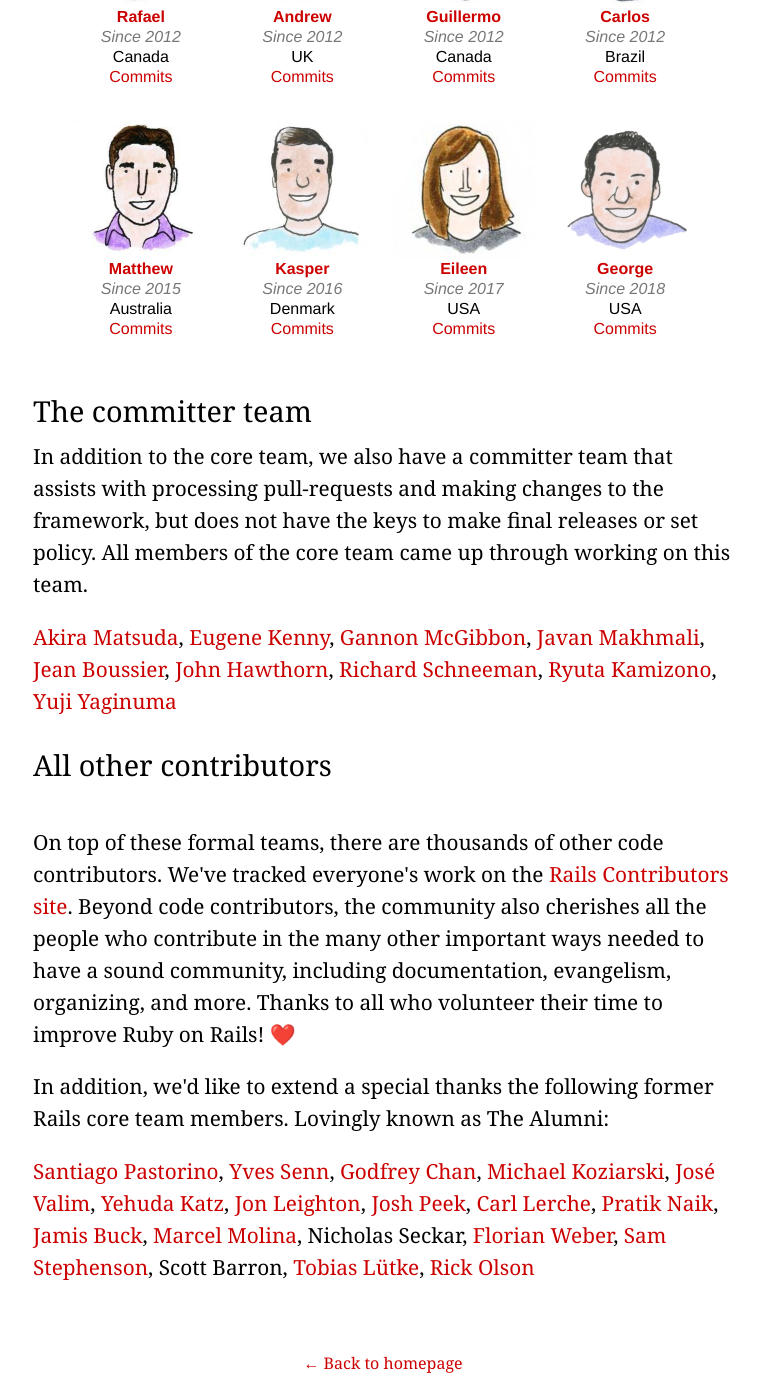
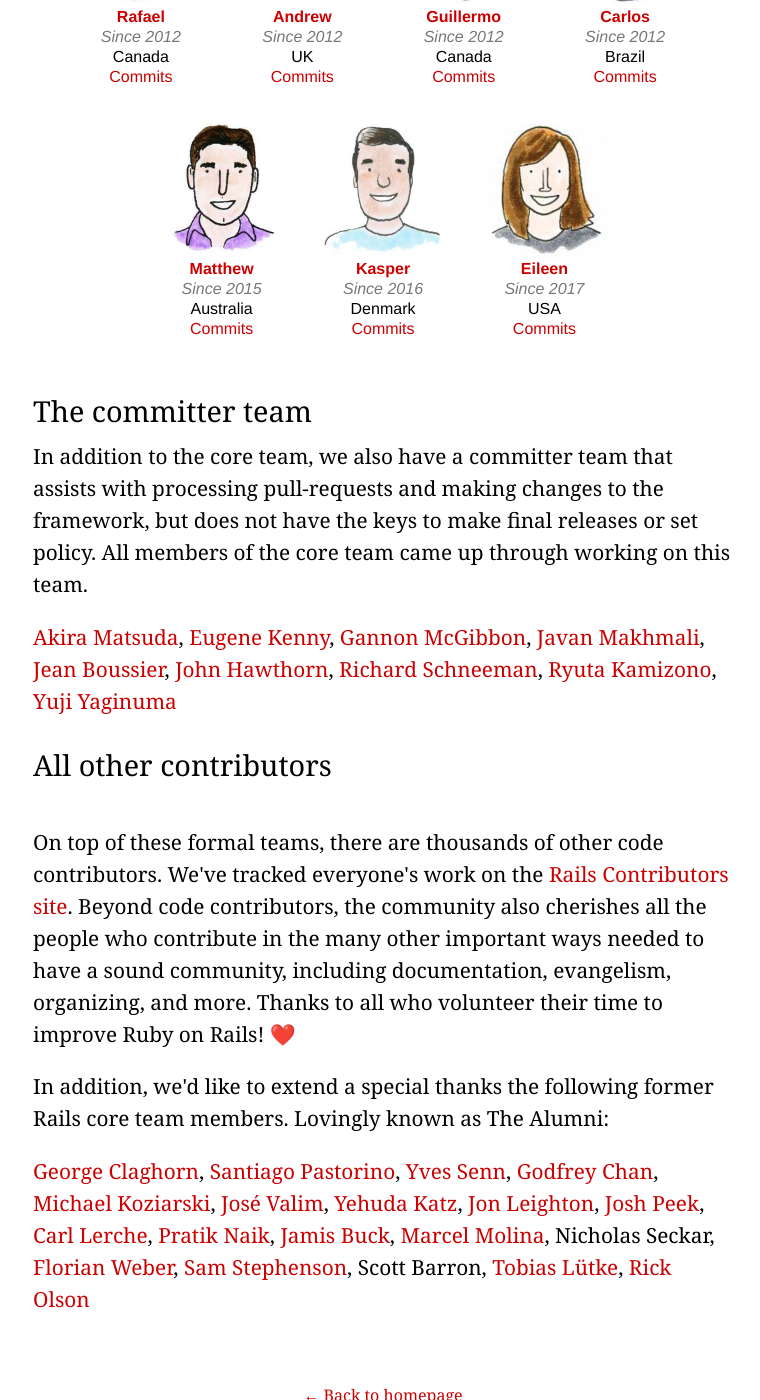
Before and after one commit to rails/homepage, a Jekyll site: the page built from community.html, in a window 1280 px wide and 1400 px high, scrolled down 1192 px. Shown: the whole window, without its empty margins (257-1017 px from the left). Built offline with Jekyll 4.4.1, drawn with Linux system fonts in a browser that asks for light colours.

Commit message:
Move George Claghorn to alumni

```diff
--- a/community.html
+++ b/community.html
@@ -163,19 +163,6 @@
             <a href="http://contributors.rubyonrails.org/contributors/eileen-m-uchitelle/commits" target="_blank">Commits</a>
           </p>
         </div>
-
-        <div class="person">
-          <a href="https://twitter.com/georgeclaghorn" target="_blank">
-            <figure class="contributor george">
-              <p><strong>George</strong><br>
-              <em>Since 2018</em></p>
-            </figure>
-          </a>
-          <p class="meta">
-            USA<br>
-            <a href="https://contributors.rubyonrails.org/contributors/george-claghorn/commits" target="_blank">Commits</a>
-          </p>
-        </div>
       </div>
 
 
@@ -191,5 +178,5 @@
 
       <p id="alumni">In addition, we'd like to extend a special thanks the following former Rails core team members. Lovingly known as The Alumni:</p>
 
-      <p><a href="https://twitter.com/spastorino">Santiago Pastorino</a>, <a href="https://twitter.com/yves_senn">Yves Senn</a>, <a href="https://twitter.com/chancancode">Godfrey Chan</a>, <a href="https://twitter.com/nzkoz">Michael Koziarski</a>, <a href="https://twitter.com/josevalim">José Valim</a>, <a href="https://twitter.com/wycats">Yehuda Katz</a>, <a href="https://twitter.com/jonleighton">Jon Leighton</a>, <a href="https://twitter.com/joshpeek">Josh Peek</a>, <a href="https://twitter.com/carllerche">Carl Lerche</a>, <a href="https://twitter.com/lifo">Pratik Naik</a>, <a href="https://twitter.com/jamis">Jamis Buck</a>, <a href="https://twitter.com/noradio">Marcel Molina</a>, Nicholas Seckar, <a href="https://twitter.com/csshsh">Florian Weber</a>, <a href="https://twitter.com/sstephenson">Sam Stephenson</a>, Scott Barron, <a href="https://twitter.com/tobi">Tobias Lütke</a>, <a href="https://twitter.com/technoweenie">Rick Olson</a></p>
+      <p><a href="https://twitter.com/georgeclaghorn">George Claghorn</a>, <a href="https://twitter.com/spastorino">Santiago Pastorino</a>, <a href="https://twitter.com/yves_senn">Yves Senn</a>, <a href="https://twitter.com/chancancode">Godfrey Chan</a>, <a href="https://twitter.com/nzkoz">Michael Koziarski</a>, <a href="https://twitter.com/josevalim">José Valim</a>, <a href="https://twitter.com/wycats">Yehuda Katz</a>, <a href="https://twitter.com/jonleighton">Jon Leighton</a>, <a href="https://twitter.com/joshpeek">Josh Peek</a>, <a href="https://twitter.com/carllerche">Carl Lerche</a>, <a href="https://twitter.com/lifo">Pratik Naik</a>, <a href="https://twitter.com/jamis">Jamis Buck</a>, <a href="https://twitter.com/noradio">Marcel Molina</a>, Nicholas Seckar, <a href="https://twitter.com/csshsh">Florian Weber</a>, <a href="https://twitter.com/sstephenson">Sam Stephenson</a>, Scott Barron, <a href="https://twitter.com/tobi">Tobias Lütke</a>, <a href="https://twitter.com/technoweenie">Rick Olson</a></p>
     </section>
```
